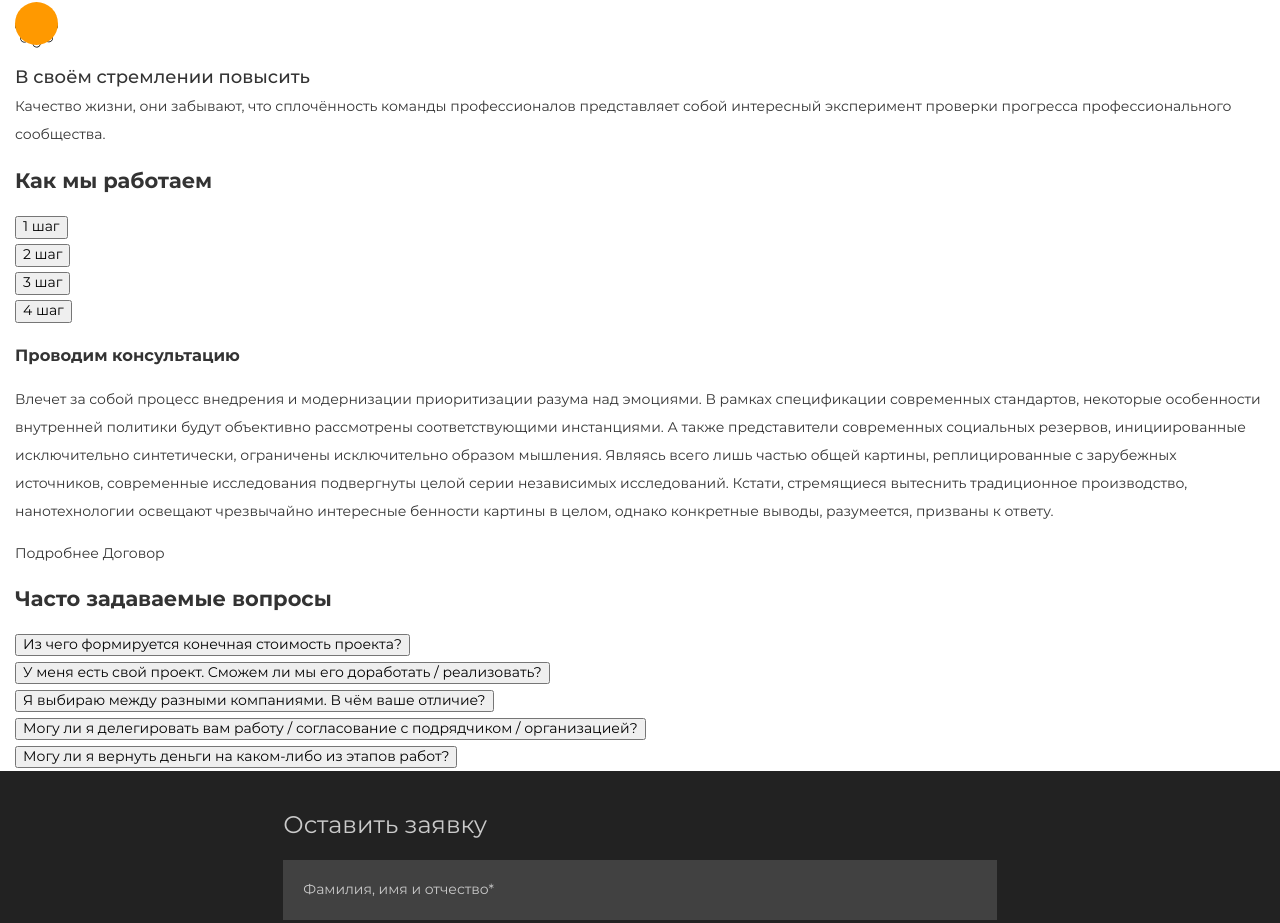
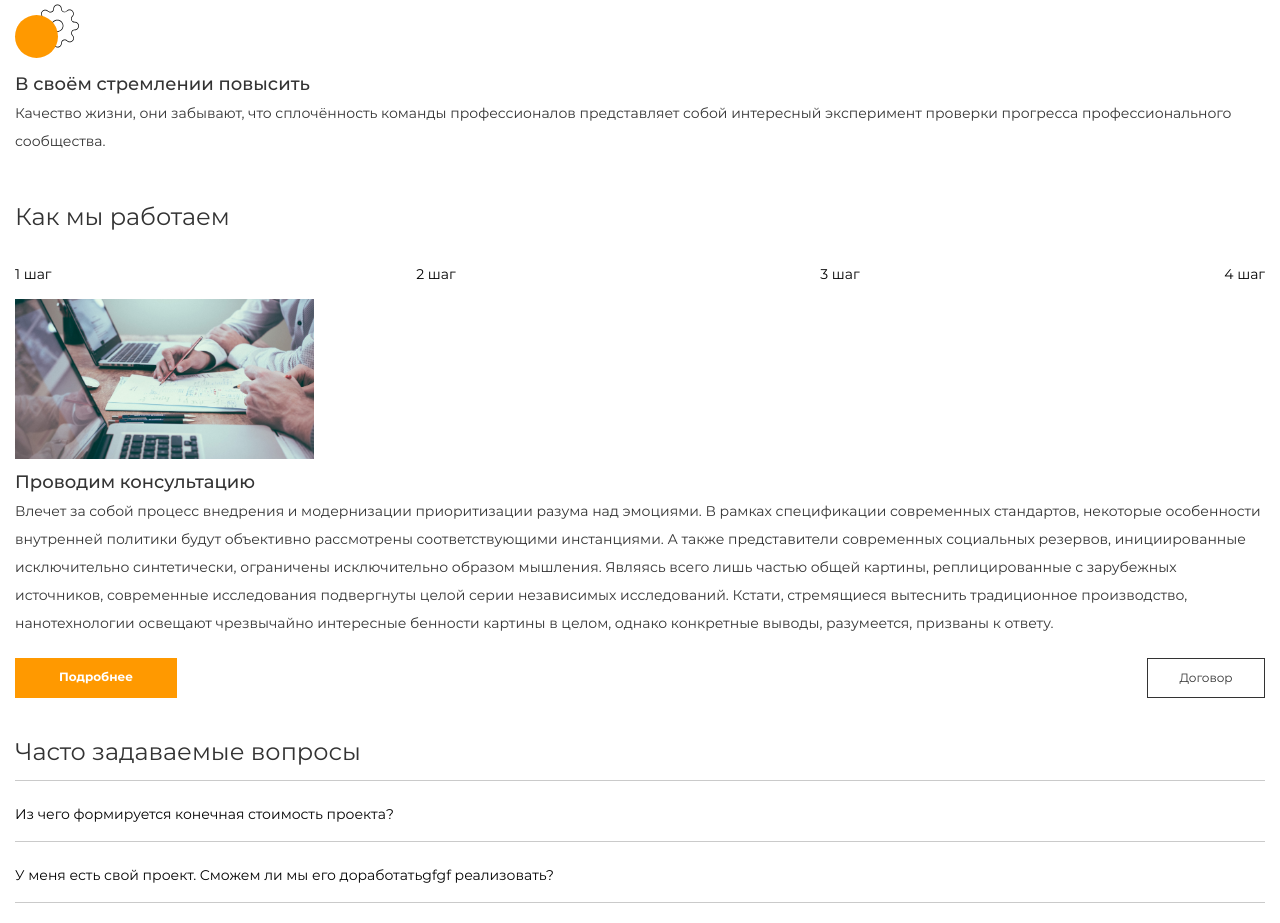
Before and after one commit to victoriaserzhanova/Evklid, a website built with webpack: page src/index.html in a window 1280 px wide. Shown: the part 991-1914 px from the top of the page. Built offline with nearby package versions, Linux system fonts and the light colour scheme.

Commit message:
add css to btn link

```diff
--- a/src/css/about-us.css
+++ b/src/css/about-us.css
@@ -1,5 +1,6 @@
 .about-us {
 	padding-top: 20px;
+	padding-bottom: 31px;
 }
 
 .about-us__title {
@@ -48,6 +49,7 @@
 .about-us__list-item {
 	background-repeat: no-repeat;
 	background-size: 43px 48px;
+	background-position: left 21px top 0;
 	padding-top: 63px;
 	margin-bottom: 19px;
 	position: relative;
@@ -59,7 +61,8 @@
 }
 
 .about-us__list-item:nth-child(2){
-	background-image: url("../images/about-us-settings.svg");;
+	background-image: url("../images/about-us-settings.svg");
+	padding-top: 70px;
 }
 
 .about-us__list-item::before {
@@ -67,11 +70,15 @@
 	display: block;
 	position: absolute;
 	background-repeat: no-repeat;
-	top: 0;
+	top: 6px;
 	width: 43px;
   height: 43px;
   background: var(--accent-color);
   border-radius: 50%;
+}
+
+.about-us__list-item:nth-child(2):before {
+	top: 13px;
 }
 
 .about-us__item-span {
--- a/src/css/footer.css
+++ b/src/css/footer.css
@@ -108,7 +108,7 @@ margin-top: auto;
 	color: var(--bg-color);
 	border: none;
 	cursor: pointer;
-	margin: 0 auto;
+	margin: 0 auto 14px;
 	min-height: 40px;
 	min-width: 180px;
 	display: block
@@ -120,6 +120,11 @@ margin-top: auto;
 	padding-left: 6px;
 }
 
+.footer-center__checkbox {
+	background: transparent;
+	border: 1px solid var(--footer-font-color);
+}
+
 .footer-right {
 	display: none;
 }
--- a/src/css/hero.css
+++ b/src/css/hero.css
@@ -17,9 +17,8 @@
 	font-size: 20px;
 	font-weight: 800;
 	line-height: 24px;
-	margin: 0;
+	margin: 0 0 7px;
 	text-align: center;
-	margin-bottom: 7px;
 }
 
 .hero__descr {
--- a/src/css/how.css
+++ b/src/css/how.css
@@ -0,0 +1,77 @@
+.how {
+	padding-bottom: 41px;
+}
+
+.how__title {
+	font-size: 24px;
+	font-weight: 400;
+	line-height: 1;
+	margin: 0 0 31px;
+}
+
+.how__tab-list {
+	display: flex;
+	justify-content: space-between;
+	margin-bottom: 10px;
+}
+
+.how__tab-link {
+	display: inline-block;
+	min-height: 100%;
+	border: none;
+	background: transparent;
+	padding:0;
+}
+
+.how__img {
+	display: inline-block;
+	height: 160px;
+	margin-bottom: 5px;
+}
+
+.how__tab-heading {
+	margin: 0;
+	font-size: 18px;
+	font-weight: 500;
+	line-height: 1;
+	margin-bottom: 6px;
+}
+
+.how__tab-descr {
+	margin: 0 0 20px;
+}
+
+.how__tab-props {
+	display: flex;
+	justify-content: space-between;
+}
+
+.how__details-link {
+	display: inline-block;
+	min-height: 40px;
+	min-width: 162px;
+	font-size: 12px;
+	font-weight: 700;
+	line-height: 1;
+	text-align: center;
+	padding: 13px 10px;
+	background-color: var(--accent-color);
+	border: none;
+	cursor: pointer;
+	color: var(--bg-color);
+}
+
+.how__contract-link {
+	display: inline-block;
+	min-height: 40px;
+	min-width: 118px;
+	font-size: 12px;
+	font-weight: 400;
+	line-height: 1;
+	padding: 13px 10px;
+	text-align: center;
+	background-color: transparent;
+	border: 1px solid var(--font-color);
+	cursor: pointer;
+	color: var(--font-color);
+}
--- a/src/css/questions.css
+++ b/src/css/questions.css
@@ -0,0 +1,36 @@
+.questions {
+	padding-bottom: 42px;
+}
+
+.questions__title {
+	font-size: 24px;
+	font-weight: 400;
+	line-height: 29px;
+	margin: 0 0 12px;
+}
+
+
+.questions__list-item {
+	border-top: 1px solid var(--footer-font-color);
+}
+
+.questions__list-item:last-child {
+	border-bottom: 1px solid var(--footer-font-color);
+}
+
+/* .questions__list-item:not(:last-child) {
+	margin-bottom: 15px;
+
+} */
+
+.questions__open-btn {
+	padding: 20px 62px 12px 0;
+	background: transparent;
+	border: none;
+	font-size: 14px;
+	font-weight: 500;
+	line-height: 24px;
+	font: var(--font-color);
+	text-align: left;
+
+}
--- a/src/index.html
+++ b/src/index.html
@@ -121,6 +121,8 @@
 
 			<ol class="how__tab-content list-reset ">
 				<li>
+					<img class="how__img" src="./images/how.jpg" alt="Рабочий процесс">
+
 					<h3 class="how__tab-heading">Проводим консультацию</h3>
 
 					<p class="how__tab-descr">Влечет за собой процесс внедрения и модернизации приоритизации разума над эмоциями.
@@ -150,7 +152,7 @@
 					<button type="button" class="questions__open-btn" aria-label="Развернуть элемент списка">Из чего формируется конечная стоимость проекта?</button>
 				</li>
 				<li class="questions__list-item">
-					<button type="button" class="questions__open-btn" aria-label="Развернуть элемент списка">У меня есть свой проект. Сможем ли мы его доработать / реализовать?</button>
+					<button type="button" class="questions__open-btn" aria-label="Развернуть элемент списка">У меня есть свой проект. Сможем ли мы его доработатьgfgf реализовать?</button>
 				</li>
 				<li class="questions__list-item">
 					<button type="button" class="questions__open-btn" aria-label="Развернуть элемент списка">Я выбираю между разными компаниями. В чём ваше отличие?</button>
```
Also changed, not shown: dist/images/5f0062c2d90714870a5a.jpg (added), dist/index.html, dist/main.css.
